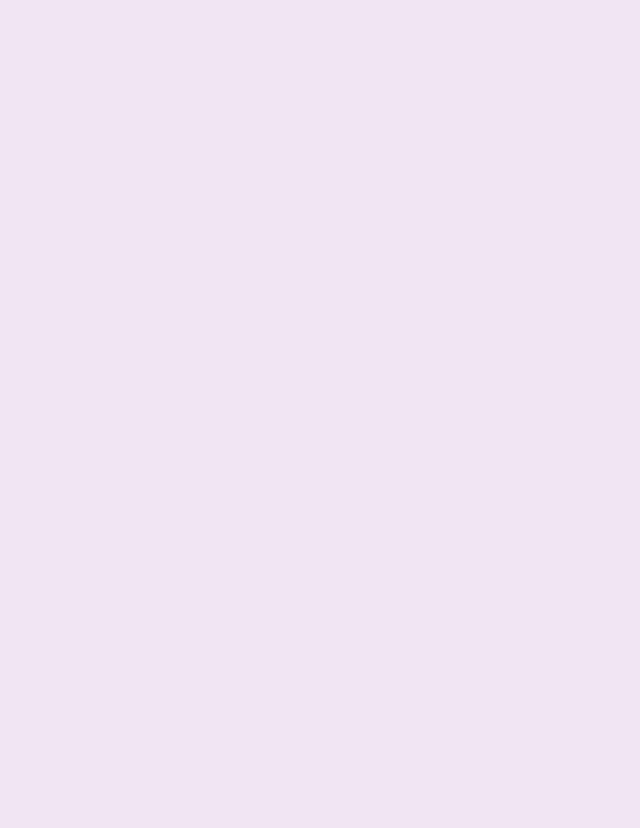
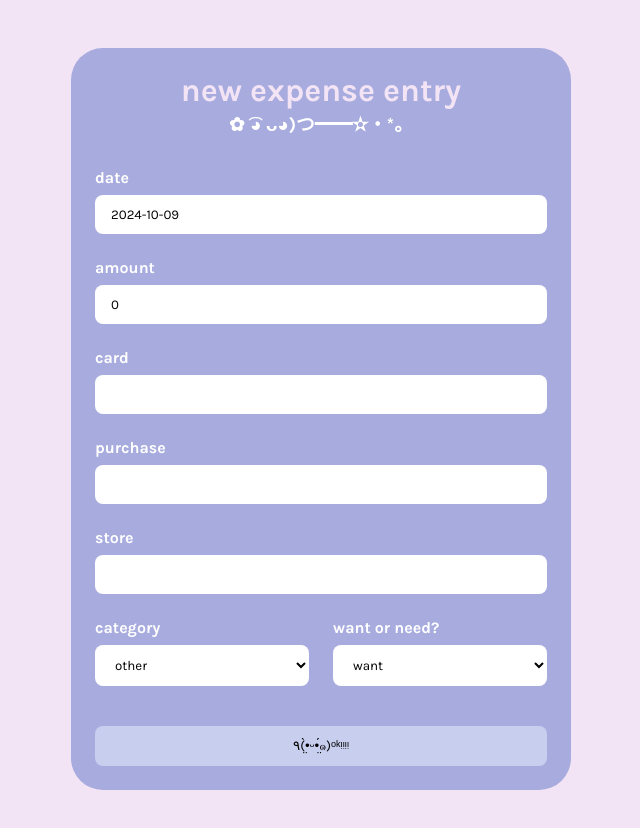
Before and after one commit to eden0606/pretty-budget, a Next.js app: page /form in a window 1280 px wide. Shown: the top 828 px of the page, without its empty margins (319-959 px from the left). Before the commit the page ends 800 px from the top, so only its background shows below. Built offline with nearby package versions, Linux system fonts and the light colour scheme.

Commit message:
allowing form submission even if no query params

```diff
--- a/src/app/form/page.tsx
+++ b/src/app/form/page.tsx
@@ -11,18 +11,19 @@
 export default async function Page({ searchParams }: PageProps) {
   const { message } = await searchParams;
 
-  let purchase;
-  let card: { name?: string; regex?: RegExp; amountIndex?: number; storeIndex?: number };
+  let purchase = '';
+  let card: { name?: string; regex?: RegExp; amountIndex?: number; storeIndex?: number } = {
+    name: ''
+  };
   let store = '';
   let amount = 0.0;
-  let category;
-  let wantOrNeed;
+  let category = 'other';
+  let wantOrNeed = 'want';
 
   const dateNow = new Date();
   let date = dateNow.toISOString().substring(0, 10);
 
-  if (!message) return;
-
+  if (message) {
     card = findMatch(message, CARDS) || {};
 
     const parsedMessage = message.match(card.regex);
@@ -32,6 +33,7 @@
     purchase = findMatch(store, FREQUENT_PURCHASES)?.toString() || '';
     category = findMatch(purchase, FREQUENT_CATEGORIES)?.toString() || 'other';
     wantOrNeed = findMatch(category, WANT_OR_NEED)?.toString() || 'want';
+  }
 
   const data = {
     purchase,
```
Lines whose indentation alone changed are shown as unchanged.
